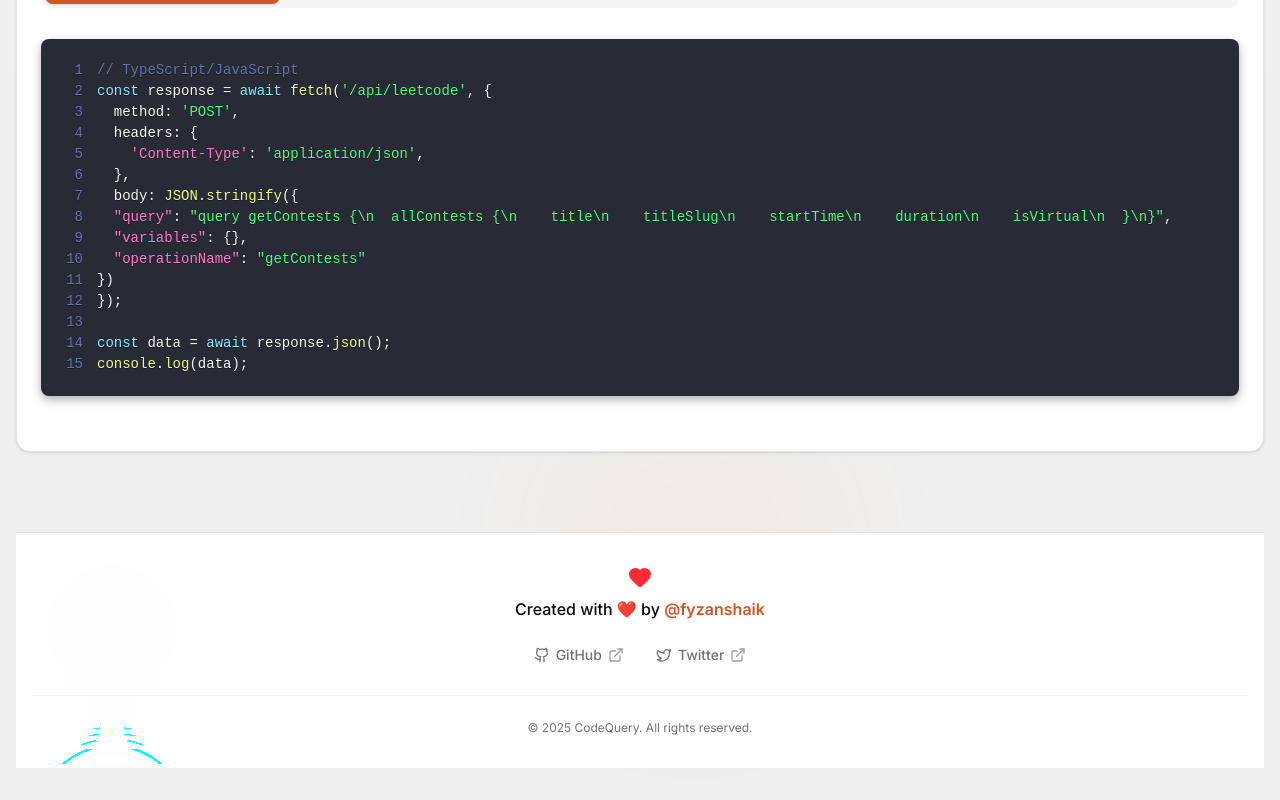
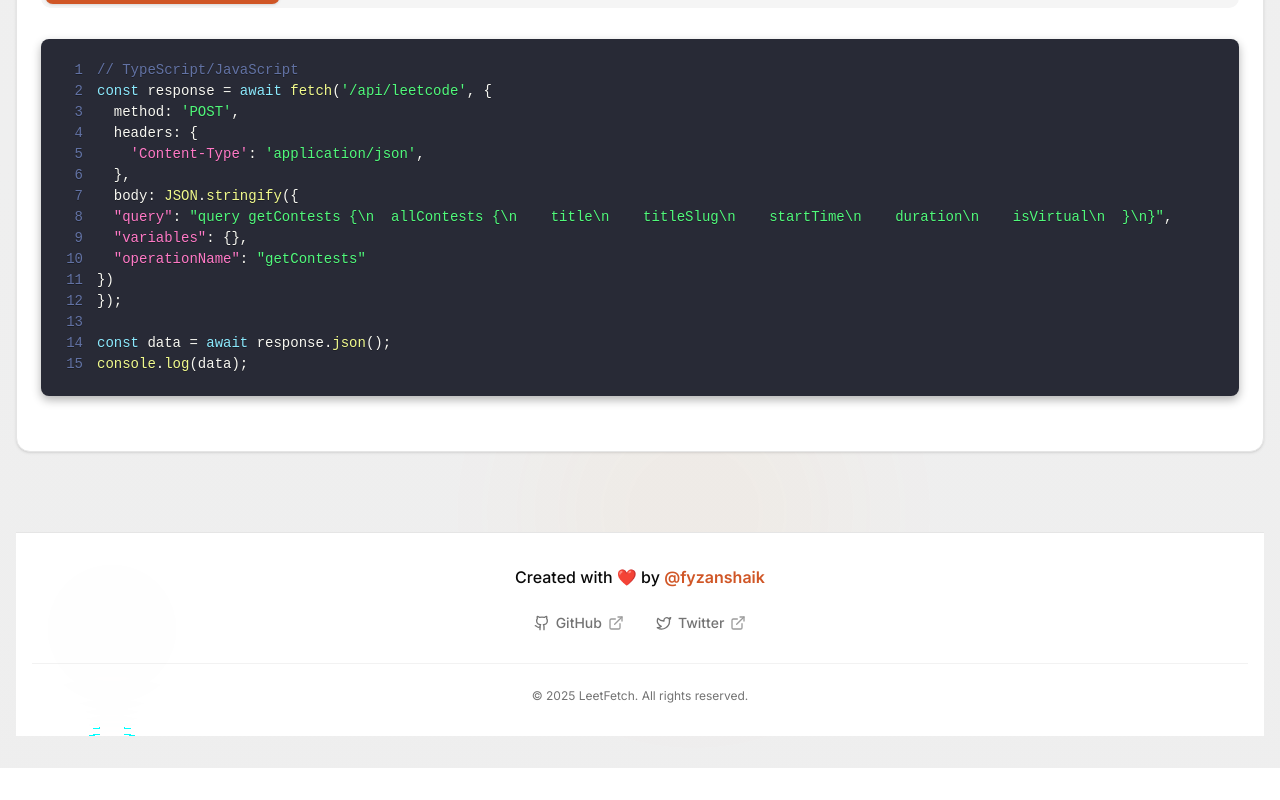
Before and after one commit to fyzanshaik/leetfetch, a Next.js app: page / in a window 1280 px wide. Shown: the part 8187-8987 px from the top of the page. After the commit the page ends 8955 px from the top, so only its background shows below. Built offline with nearby package versions, Linux system fonts and the light colour scheme.

Commit message:
update footer
Signed-off-by: fyzanshaik <fyzan.shaik@gmail.com>

```diff
--- a/app/components/Footer.tsx
+++ b/app/components/Footer.tsx
@@ -1,4 +1,4 @@
-import { ExternalLink, Github, Heart, Twitter } from "lucide-react";
+import { ExternalLink, Github, Twitter } from "lucide-react";
 import { Button } from "@/components/ui/button";
 
 export default function Footer() {
@@ -11,7 +11,7 @@ export default function Footer() {
 
       <div className="container mx-auto px-4 text-center relative z-10">
         <div className="flex flex-col items-center gap-2 mb-4">
-          <Heart className="h-6 w-6 text-red-500 fill-current animate-pulse-slow" />
+
           <p className="text-md font-medium text-foreground">
             Created with ❤️ by{" "}
             <a
@@ -62,7 +62,7 @@ export default function Footer() {
         </div>
 
         <div className="pt-6 border-t border-border/50 text-xs text-muted-foreground">
-          © {new Date().getFullYear()} CodeQuery. All rights reserved.
+          © {new Date().getFullYear()} LeetFetch. All rights reserved.
         </div>
       </div>
     </footer>
```
